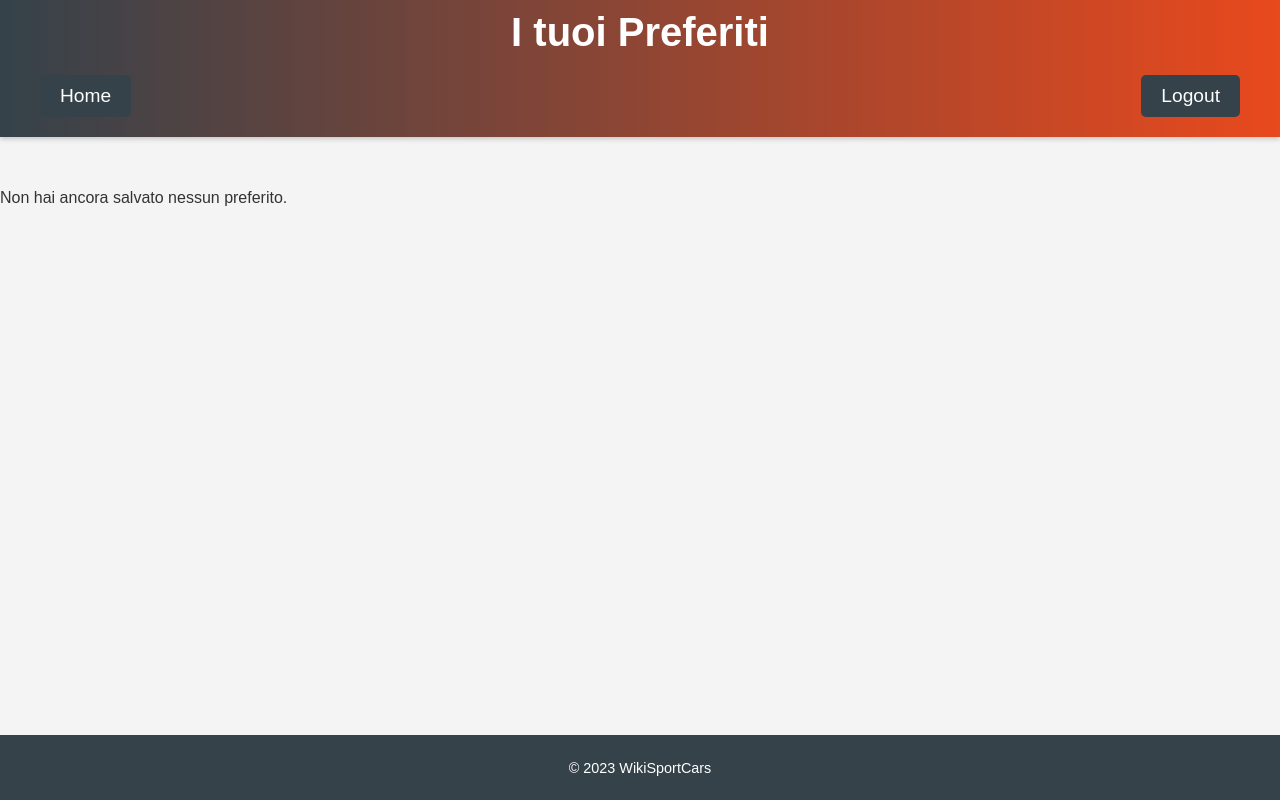
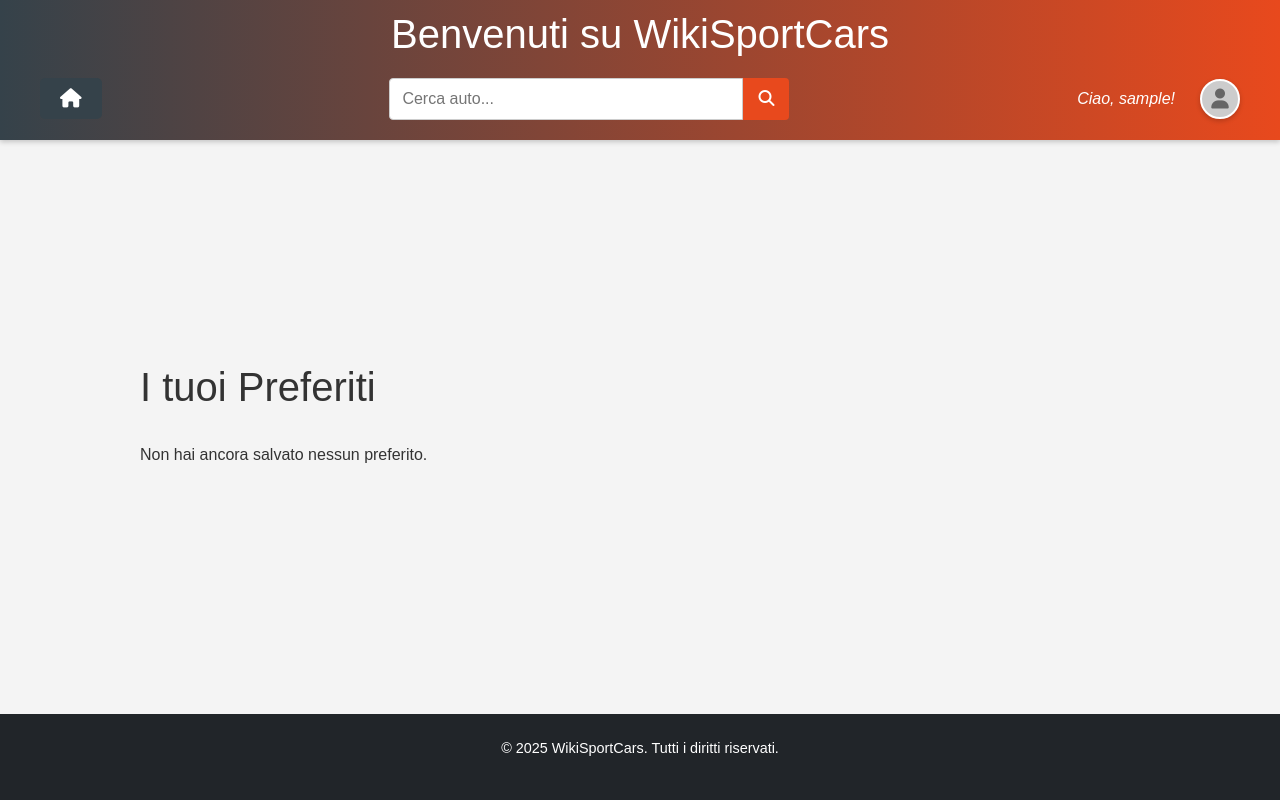
Before and after one commit to SalvatoreCiaramidaro/progetto_fine_anno, a Flask app: page /favorites in a window 1280 px wide. Run offline with Flask 2, Linux system fonts and the light colour scheme; the visitor is signed in with stand-in values (Sample User, id 1); data comes from the database, SQL or seed files in the repository; data that the repository does not hold is empty.

Commit message:
aggiornamento degli stili del menu a tendina del profilo utente e miglioramenti al layout della pagina dei preferiti

```diff
--- a/wikisportcars/static/css/styles.css
+++ b/wikisportcars/static/css/styles.css
@@ -567,12 +567,12 @@ button:hover {
     display: block;
     padding: 12px 16px; /* Stessa spaziatura interna degli elementi del menu */
     text-decoration: none;
-    color: #333;
+    color: #ffffff;
     transition: background-color 0.2s, padding-left 0.3s;
 }
 
 .profile-dropdown a:hover {
-    background-color: #f1f1f1;
+    background-color: #45a049;
     padding-left: 20px;
 }
 
--- a/wikisportcars/templates/base.html
+++ b/wikisportcars/templates/base.html
@@ -12,66 +12,65 @@
     <link rel="stylesheet" href="https://cdnjs.cloudflare.com/ajax/libs/font-awesome/6.4.0/css/all.min.css">
 
     <!-- CSS principale del sito -->
-    <link rel="stylesheet" href="{{ url_for('static', filename='css/style.css') }}">
+    <link rel="stylesheet" href="{{ url_for('static', filename='css/styles.css') }}">
 
     {% block styles %}{% endblock %}
 </head>
 <body>
-    <!-- Navbar -->
-    <nav class="navbar navbar-expand-lg navbar-dark bg-dark">
-        <div class="container">
-            <a class="navbar-brand" href="{{ url_for('index') }}">
-                <i class="fas fa-car"></i> WikiSportCars
-            </a>
-            <button class="navbar-toggler" type="button" data-bs-toggle="collapse" data-bs-target="#navbarNav">
-                <span class="navbar-toggler-icon"></span>
-            </button>
-            <div class="collapse navbar-collapse" id="navbarNav">
-                <ul class="navbar-nav me-auto">
-                    <li class="nav-item">
-                        <a class="nav-link" href="{{ url_for('index') }}">Home</a>
-                    </li>
-                    <li class="nav-item">
-                        <form class="d-flex" action="{{ url_for('search') }}" method="get">
-                            <input class="form-control me-2" type="search" name="query" placeholder="Cerca auto" aria-label="Search">
-                            <button class="btn btn-outline-light" type="submit">Cerca</button>
-                        </form>
-                    </li>
-                </ul>
+    <header>
+        <h1>Benvenuti su WikiSportCars</h1>
+        <nav>
+            <div class="nav-left">
+                <a href="{{ url_for('index') }}"><i class="fas fa-home"></i></a>
+            </div>
 
-                <ul class="navbar-nav">
-                    {% if current_user.is_authenticated %}
-                    <li class="nav-item">
-                        <a class="nav-link" href="{{ url_for('favorites') }}">
-                            <i class="fas fa-heart"></i> Preferiti
-                        </a>
-                    </li>
-                    <li class="nav-item">
-                        <a class="nav-link" href="{{ url_for('profile') }}">
-                            <i class="fas fa-user"></i> {{ current_user.username }}
-                        </a>
-                    </li>
-                    <li class="nav-item">
-                        <a class="nav-link" href="{{ url_for('logout') }}">
-                            <i class="fas fa-sign-out-alt"></i> Logout
-                        </a>
-                    </li>
-                    {% else %}
-                    <li class="nav-item">
-                        <a class="nav-link" href="{{ url_for('login') }}">
-                            <i class="fas fa-sign-in-alt"></i> Login
-                        </a>
-                    </li>
-                    <li class="nav-item">
-                        <a class="nav-link" href="{{ url_for('register') }}">
-                            <i class="fas fa-user-plus"></i> Registrati
-                        </a>
-                    </li>
-                    {% endif %}
-                </ul>
+            {% block search_bar %}
+            <div class="nav-center">
+                <div class="search-container">
+                    <input type="text" id="search-input" placeholder="Cerca auto...">
+                    <button id="search-button"><i class="fas fa-search"></i></button>
+                </div>
             </div>
-        </div>
-    </nav>
+            {% endblock %}
+
+            <div class="nav-right">
+                {% if current_user.is_authenticated %}
+                    <span class="greeting">Ciao, {{ current_user.username }}!</span>
+                    <div class="profile-image-container" id="profileImageContainer">
+                        <!-- Debug info: user_profile_image = {{ user_profile_image|default('None') }} -->
+                        {% if user_profile_image %}
+                            <img src="{{ url_for('static', filename=user_profile_image) }}" alt="Profilo" class="profile-image">
+                        {% else %}
+                            <div class="default-profile-image">
+                                <i class="fas fa-user"></i>
+                            </div>
+                        {% endif %}
+                        <div class="profile-dropdown" id="profileDropdown">
+                            {% if request.endpoint != 'profile' %}
+                                <a href="{{ url_for('profile') }}">Profilo</a>
+                            {% endif %}
+                            {% if request.endpoint != 'favorites' %}
+                                <a href="{{ url_for('favorites') }}">Preferiti</a>
+                            {% endif %}
+                            {% if request.endpoint != 'index' %}
+                                <a href="{{ url_for('index') }}">Home</a>
+                            {% endif %}
+                            <a href="{{ url_for('logout') }}">Logout</a>
+                        </div>
+                    </div>
+                {% else %}
+                    <div class="dropdown">
+                        <button class="dropbtn">Menu</button>
+                        <div class="dropdown-content">
+                            <a href="{{ url_for('favorites') }}">Preferiti</a>
+                            <a href="{{ url_for('login', next=request.path) }}">Login</a>
+                            <a href="{{ url_for('register') }}">Registrati</a>
+                        </div>
+                    </div>
+                {% endif %}
+            </div>
+        </nav>
+    </header>
 
     <!-- Flash Messages -->
     <div class="container mt-3">
@@ -93,34 +92,7 @@
 
     <!-- Footer -->
     <footer class="bg-dark text-white mt-5 py-4">
-        <div class="container">
-            <div class="row">
-                <div class="col-md-6">
-                    <h5>WikiSportCars</h5>
-                    <p>La tua enciclopedia online di auto sportive.</p>
-                </div>
-                <div class="col-md-3">
-                    <h5>Links</h5>
-                    <ul class="list-unstyled">
-                        <li><a href="{{ url_for('index') }}" class="text-white">Home</a></li>
-                        <li><a href="{{ url_for('search') }}?query=" class="text-white">Ricerca Auto</a></li>
-                    </ul>
-                </div>
-                <div class="col-md-3">
-                    <h5>Social</h5>
-                    <div class="social-icons">
-                        <a href="#" class="text-white me-2"><i class="fab fa-facebook-f"></i></a>
-                        <a href="#" class="text-white me-2"><i class="fab fa-twitter"></i></a>
-                        <a href="#" class="text-white me-2"><i class="fab fa-instagram"></i></a>
-                    </div>
-                </div>
-            </div>
-            <div class="row mt-3">
-                <div class="col-12 text-center">
-                    <p class="mb-0">&copy; 2023 WikiSportCars. Tutti i diritti riservati.</p>
-                </div>
-            </div>
-        </div>
+        <p>&copy; 2025 WikiSportCars. Tutti i diritti riservati.</p>
     </footer>
 
     <!-- Bootstrap Bundle con Popper -->
@@ -129,6 +101,29 @@
     <!-- Script principale del sito -->
     <script src="{{ url_for('static', filename='js/main.js') }}"></script>
 
+    <!-- Script per il menu a tendina dell'immagine profilo -->
+    <script>
+        document.addEventListener('DOMContentLoaded', function() {
+            const profileImageContainer = document.getElementById('profileImageContainer');
+            const profileDropdown = document.getElementById('profileDropdown');
+
+            if (profileImageContainer) {
+                // Mostra il dropdown quando si clicca sull'immagine del profilo
+                profileImageContainer.addEventListener('click', function(e) {
+                    e.stopPropagation();
+                    profileDropdown.classList.toggle('show');
+                });
+
+                // Chiudi il dropdown quando si clicca da un'altra parte
+                document.addEventListener('click', function(e) {
+                    if (!profileImageContainer.contains(e.target)) {
+                        profileDropdown.classList.remove('show');
+                    }
+                });
+            }
+        });
+    </script>
+
     {% block scripts %}{% endblock %}
 </body>
 </html>
--- a/wikisportcars/templates/favorites.html
+++ b/wikisportcars/templates/favorites.html
@@ -1,21 +1,9 @@
-<!DOCTYPE html>
-<html lang="it">
-<head>
-    <meta charset="UTF-8">
-    <meta name="viewport" content="width=device-width, initial-scale=1.0">
-    <link rel="stylesheet" href="{{ url_for('static', filename='css/styles.css') }}">
-    <title>Preferiti - WikiSportCars</title>
-</head>
-<body>
-    <header>
+{% extends 'base.html' %}
+
+{% block title %}I Tuoi Preferiti - WikiSportCars{% endblock %}
+
+{% block content %}
     <h1>I tuoi Preferiti</h1>
-        <nav>
-            <a href="{{ url_for('index') }}" class="left">Home</a>
-            <a href="{{ url_for('logout') }}" class="right" action="/index">Logout</a>
-        </nav>
-    </header>
-    <main>
-        <br>
     <br>
     {% if cars %}
         <div class="car-list">
@@ -39,9 +27,4 @@
     {% else %}
         <p>Non hai ancora salvato nessun preferito.</p>
     {% endif %}
-    </main>
-    <footer>
-        <p>&copy; 2023 WikiSportCars</p>
-    </footer>
-</body>
-</html>
+{% endblock %}
--- a/wikisportcars/templates/profile.html
+++ b/wikisportcars/templates/profile.html
@@ -1,12 +1,16 @@
 {% extends 'base.html' %}
 
 {% block title %}Profilo Utente{% endblock %}
+
+{% block search_bar %}
+<!-- Barra di ricerca rimossa dalla pagina profilo -->
+{% endblock %}
 
 {% block content %}
 <div class="profile-container">
     <div class="profile-header">
         <div class="profile-details">
-            <h1>{{ user.username }}</h1>
+            <h1> Ciao {{ user.username }}</h1>
             <p>{{ user.email }}</p>
         </div>
     </div>
```
Also changed, not shown: wikisportcars/templates/car_detail.html (+11 -57 lines). Lines whose indentation alone changed are shown as unchanged.
